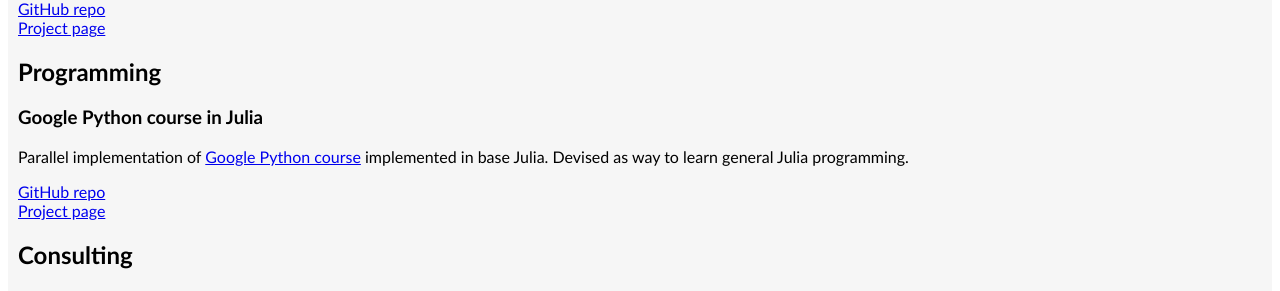
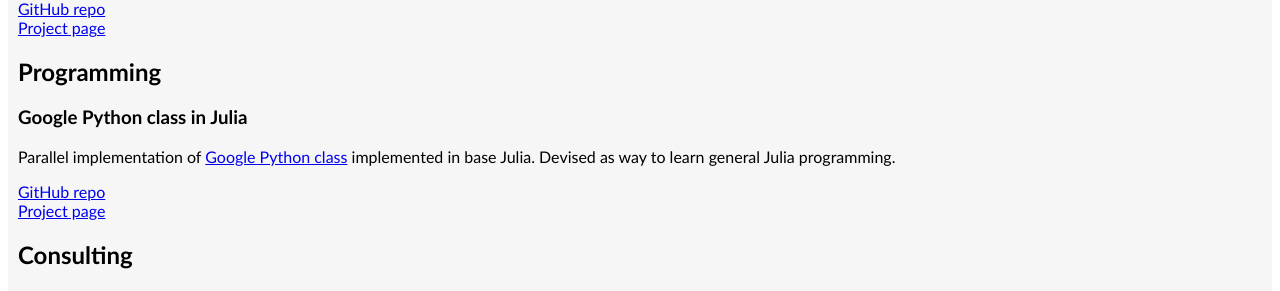
Before and after one commit to julian3rd/julian3rd.github.io, a Jekyll site: the page built from project-list.md, in a window 1280 px wide. Shown: the part 540-831 px from the top of the page. Built offline with Jekyll 4.4.1, drawn with Linux system fonts in a browser that asks for light colours; Markdown is read by kramdown in place of the engine named in the settings.

Commit message:
updated project description

```diff
--- a/project-list.md
+++ b/project-list.md
@@ -25,8 +25,8 @@
 [Project page](http://julian3rd.github.io/election-simulations/)
 
 ## Programming
-### Google Python course in Julia
-Parallel implementation of [Google Python course](https://developers.google.com/edu/python/?csw=1) implemented in base Julia. Devised as way to learn general Julia programming.
+### Google Python class in Julia
+Parallel implementation of [Google Python class](https://developers.google.com/edu/python/?csw=1) implemented in base Julia. Devised as way to learn general Julia programming.
 
 [GitHub repo](https://github.com/julian3rd/google-python-julia)
 [Project page](http://julian3rd.github.io/google-python-julia/)
```
